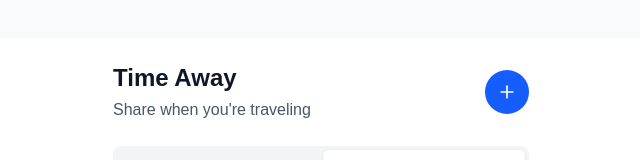
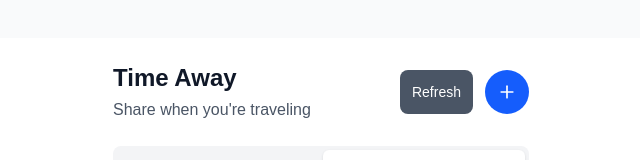
Before and after one commit to monalisak/friends-track-app, a Next.js app: page /away in a window 1280 px wide. Shown: the part 1562-1722 px from the top of the page, without its empty margins (319-959 px from the left). Built offline with nearby package versions, Linux system fonts and the light colour scheme; no server answers; the database is empty.

Commit message:
debug: Add Supabase connection test and manual refresh button
- Added test query to verify Supabase connection works
- Added manual refresh button to test data fetching
- Added logging for real-time subscription triggers
- This will help identify if connection or fetching is the issue

```diff
--- a/src/app/(app)/away/page.tsx
+++ b/src/app/(app)/away/page.tsx
@@ -26,12 +26,29 @@ export default function AwayPage() {
   const [deleteConfirm, setDeleteConfirm] = useState<string | null>(null)
 
   useEffect(() => {
+    // Test Supabase connection first
+    const testConnection = async () => {
+      try {
+        console.log('Client-side: Testing Supabase connection...')
+        const { data, error } = await supabase.from('members').select('count').limit(1)
+        if (error) {
+          console.error('Client-side: Supabase connection test failed:', error)
+        } else {
+          console.log('Client-side: Supabase connection OK')
+        }
+      } catch (err) {
+        console.error('Client-side: Supabase test exception:', err)
+      }
+    }
+
+    testConnection()
     fetchTimeAway()
 
     // Set up real-time subscriptions
     const timeAwaySubscription = supabase
       .channel('time_away_changes')
       .on('postgres_changes', { event: '*', schema: 'public', table: 'time_away' }, () => {
+        console.log('Client-side: Real-time update triggered for time_away')
         fetchTimeAway()
       })
       .subscribe()
@@ -187,6 +204,16 @@ export default function AwayPage() {
           <h1 className="text-2xl font-bold text-gray-900">Time Away</h1>
           <p className="text-gray-600 mt-1">Share when you're traveling</p>
         </div>
+        <div className="flex space-x-3">
+          <button
+            onClick={() => {
+              console.log('Client-side: Manual refresh triggered')
+              fetchTimeAway()
+            }}
+            className="bg-gray-600 text-white px-3 py-2 rounded-lg hover:bg-gray-700 transition-colors text-sm"
+          >
+            Refresh
+          </button>
           <Sheet open={showCreateForm} onOpenChange={setShowCreateForm}>
             <SheetTrigger asChild>
               <button className="bg-blue-600 text-white p-3 rounded-full hover:bg-blue-700 transition-colors">
@@ -207,6 +234,7 @@ export default function AwayPage() {
             </div>
           </SheetContent>
         </Sheet>
+        </div>
       </header>
 
       {/* Filter Tabs */}
```
Lines whose indentation alone changed are shown as unchanged.
